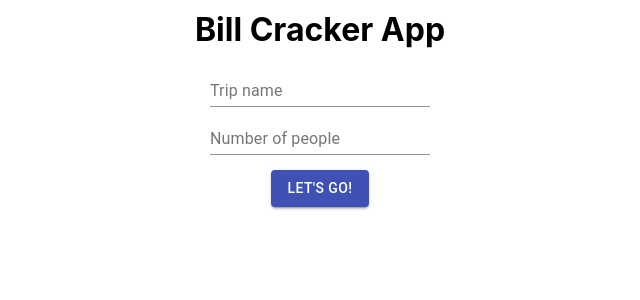
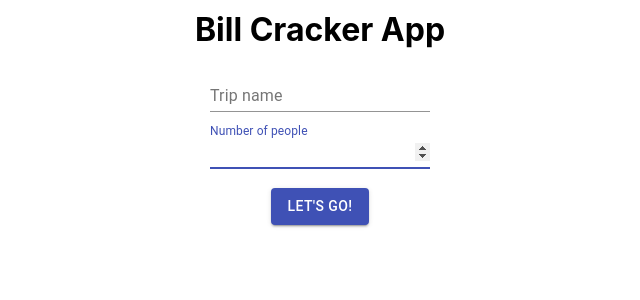
Before and after one commit to giangster/bill-cracker, a React (Create React App) app: page / in a window 1280 px wide. Shown: the top 300 px of the page, without its empty margins (320-960 px from the left). Built offline with nearby package versions, Linux system fonts and the light colour scheme.

Commit message:
calculate page

```diff
--- a/src/components/CalculatePage.js
+++ b/src/components/CalculatePage.js
@@ -1,5 +1,7 @@
 import React, { Component } from "react";
+import TextField from "@material-ui/core/TextField";
 import Button from "@material-ui/core/Button";
+import FormControl from "@material-ui/core/FormControl";
 
 export default class CalculatePage extends Component {
   constructor(props) {
@@ -8,13 +10,24 @@ export default class CalculatePage extends Component {
   }
 
   render() {
+    var members = [];
+    for (var i = 0; i < this.props.noOfMember; i++) {
+      members.push(
+        <FormControl>
+          <TextField label="Name" type="text" />
+          <TextField label="Spent money" type="number" />
+        </FormControl>
+      );
+    }
     return (
       <div>
         {this.props.isCalculatePage && (
           <div>
+            <p>{this.props.nameOfTrip}</p>
             <p>
-              Okay. Let's enter some data before we can calculate your expense!
+              Okay. Let's enter some data before we can calculate your share!
             </p>
+            {members}
             <div style={{ margin: 15 }}>
               <Button
                 variant="contained"
--- a/src/components/StartPage.js
+++ b/src/components/StartPage.js
@@ -6,7 +6,12 @@ import CalculatePage from "./CalculatePage";
 export default class StartPage extends Component {
   constructor(props) {
     super(props);
-    this.state = { isStartPage: true, isCalculatePage: false };
+    this.state = {
+      isStartPage: true,
+      isCalculatePage: false,
+      noOfMember: null,
+      nameOfTrip: ""
+    };
   }
 
   isCalculatePage = () => {
@@ -17,6 +22,10 @@ export default class StartPage extends Component {
     this.setState({ ...this.state, isStartPage: true, isCalculatePage: false });
   };
 
+  handleChange = event => {
+    this.setState({ [event.target.name]: event.target.value });
+  };
+
   render() {
     return (
       <div>
@@ -24,13 +33,24 @@ export default class StartPage extends Component {
           <div>
             <div>
               <TextField
+                onChange={this.handleChange}
+                autoFocus
+                margin="dense"
+                name="nameOfTrip"
                 label="Trip name"
                 type="text"
                 placeholder="My awesome trip"
               />
             </div>
             <div>
-              <TextField label="Number of people" type="number" />
+              <TextField
+                onChange={this.handleChange}
+                autoFocus
+                margin="dense"
+                name="noOfMember"
+                label="Number of people"
+                type="number"
+              />
             </div>
             <div style={{ margin: 15 }}>
               <Button
@@ -48,6 +68,8 @@ export default class StartPage extends Component {
             <CalculatePage
               isCalculatePage={this.state.isCalculatePage}
               isStartPage={this.isStartPage}
+              nameOfTrip={this.state.nameOfTrip}
+              noOfMember={this.state.noOfMember}
             />
           </div>
         )}
```
